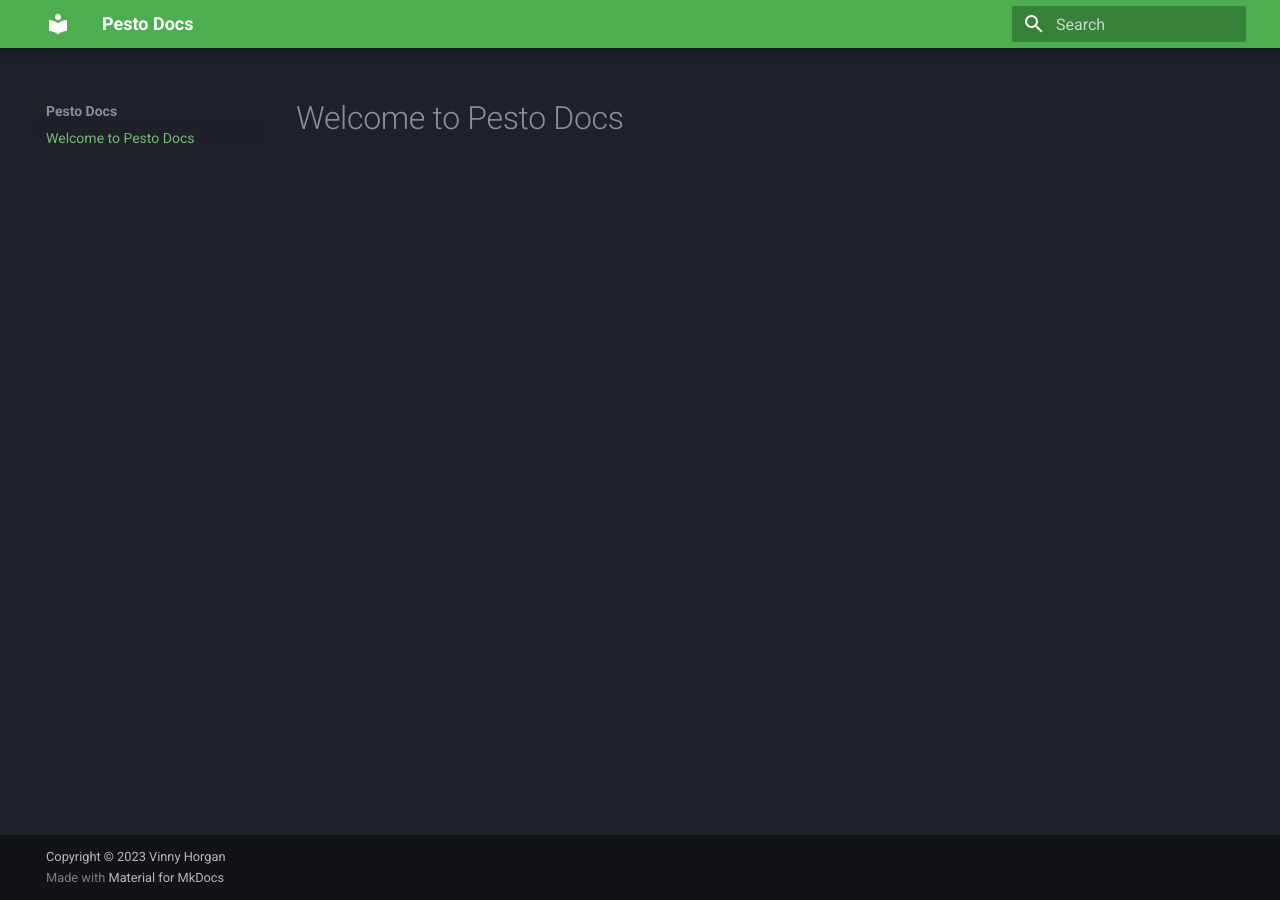
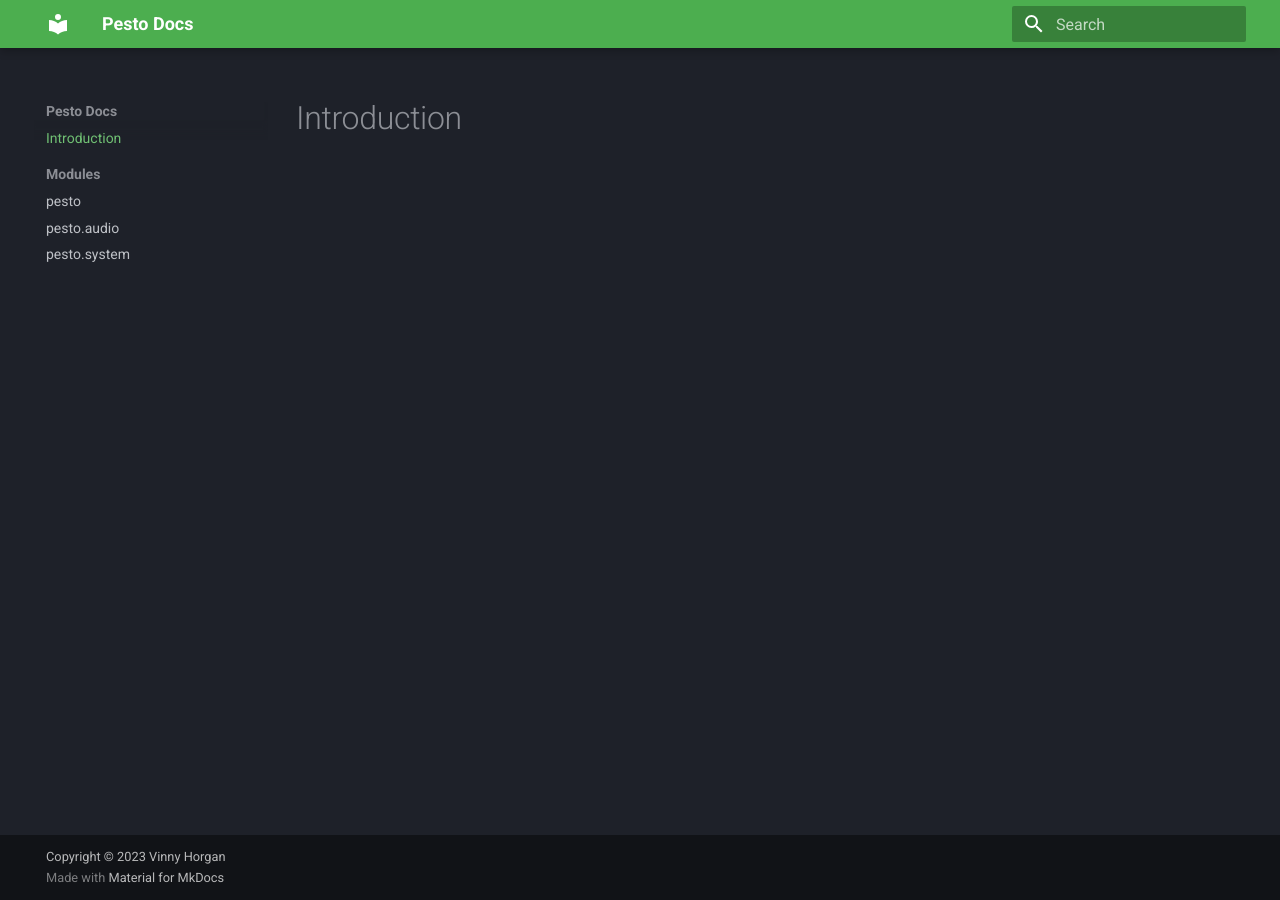
Before and after one commit to vinnyhorgan/pesto, an MkDocs documentation site: the page built from docs/index.md, in a window 1280 px wide. Built offline with MkDocs 1.6.1 and Material for MkDocs 9.7.7, drawn with Linux system fonts in a browser that asks for light colours.

Commit message:
Added pages to docs

```diff
--- a/docs/index.md
+++ b/docs/index.md
@@ -1 +1 @@
-# Welcome to Pesto Docs
+# Introduction
--- a/mkdocs.yml
+++ b/mkdocs.yml
@@ -8,3 +8,21 @@ theme:
     scheme: slate
     primary: green
     accent: green
+  features:
+    - navigation.sections
+markdown_extensions:
+  - toc:
+      permalink: "#"
+  - pymdownx.highlight:
+      anchor_linenums: true
+      line_spans: __span
+      pygments_lang_class: true
+  - pymdownx.inlinehilite
+  - pymdownx.snippets
+  - pymdownx.superfences
+nav:
+  - Introduction: "index.md"
+  - Modules:
+    - pesto: "modules/pesto.md"
+    - pesto.audio: "modules/audio.md"
+    - pesto.system: "modules/system.md"
```
Also changed, not shown: docs/modules/audio.md (added, +1 -0 lines), docs/modules/pesto.md (added, +44 -0 lines), docs/modules/system.md (added, +1 -0 lines).
